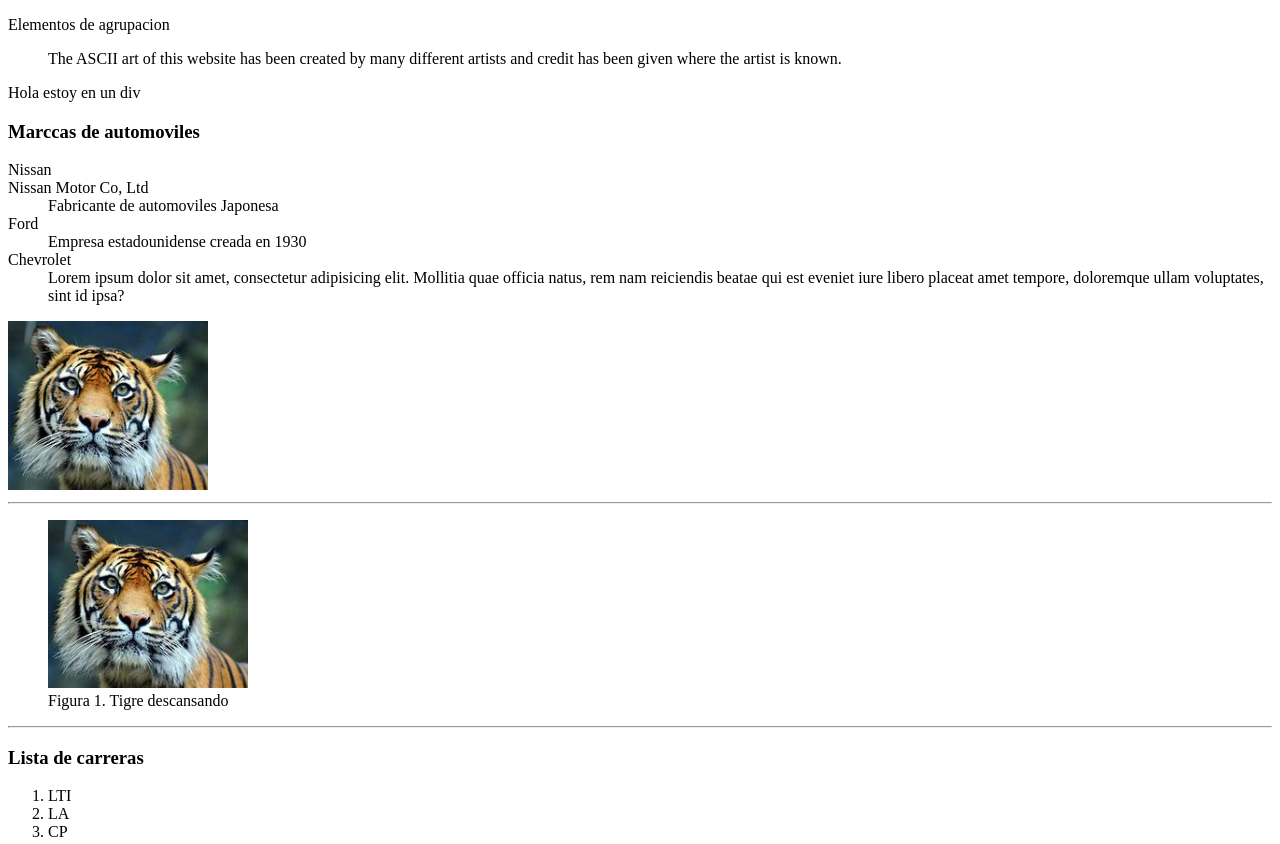
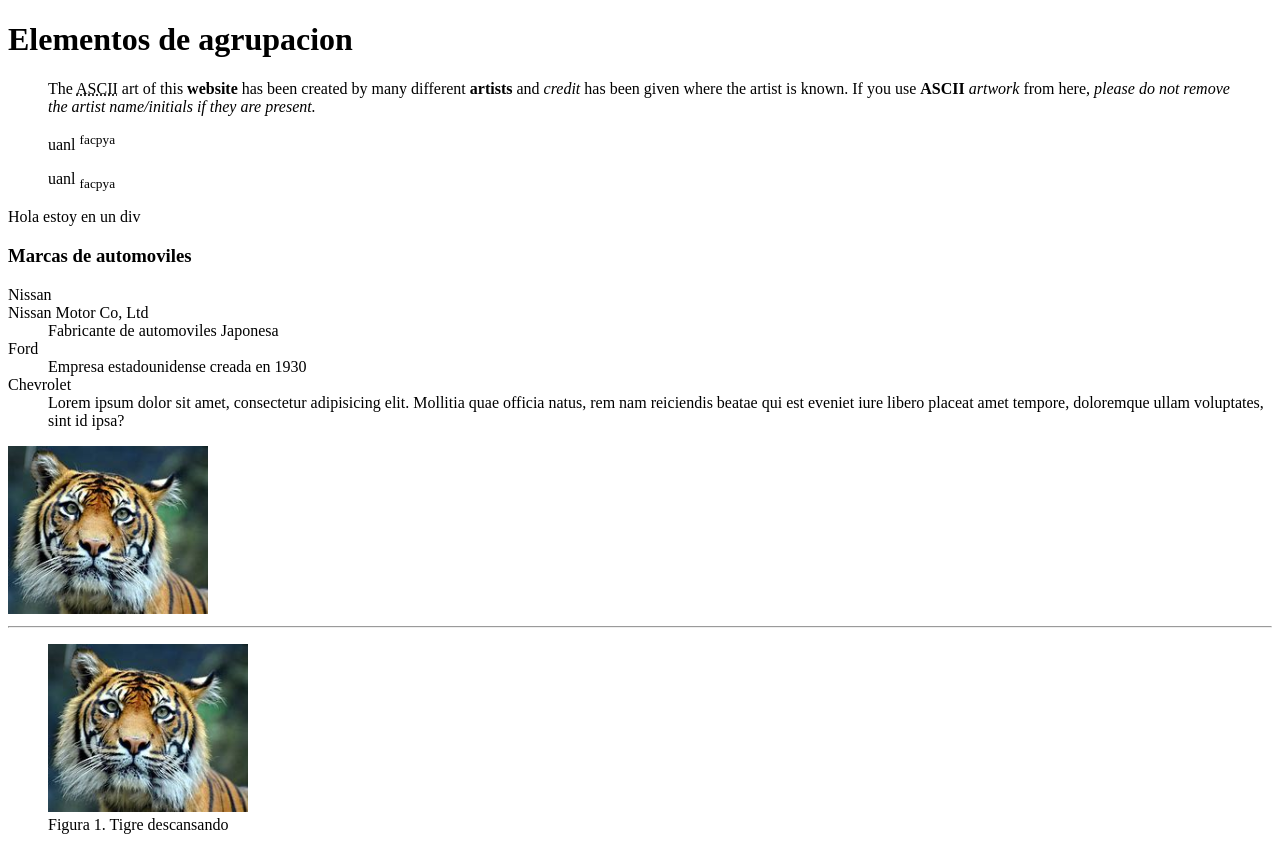
Before and after one commit to AngelCuevasFraire1/w51_9_de_Feb, a plain HTML site: page index.html in a window 1280 px wide. Shown: the top 844 px of the page. Drawn offline with Linux system fonts and the light colour scheme.

Commit message:
etiquetas de texto

```diff
--- a/index.html
+++ b/index.html
@@ -7,7 +7,7 @@
   </head>
   <body>
     <header>
-      <p>Elementos de agrupacion</p>
+      <h1>Elementos de agrupacion</h1>
       <nav></nav>
     </header>
     <!-- Contenido Princcipal-->
@@ -16,9 +16,23 @@
         <!-- Blocckquote-->
         <blockquote cite="https://www.asciiart.eu/">
           <p>
-            The ASCII art of this website has been created by many different
-            artists and credit has been given where the artist is known.
+            The
+            <abbr title="American Standard Code for Information Interchange"
+              >ASCII</abbr
+            >
+            art of this <strong>website</strong> has been created by many
+            different <strong>artists</strong> and <em>credit</em> has been
+            given where the artist is known. If you use <b>ASCII</b> <i>artwork</i> from
+            here, <em>
+                please do not remove the artist name/initials if they are
+                present.
+            </em>
           </p>
+
+          <!-- Superindice-->
+          <p>uanl <sup>facpya</sup></p>
+          <!-- Subindice-->
+          <p>uanl <sub>facpya</sub></p>
         </blockquote>
 
         <!-- div contenedor generico-->
@@ -29,7 +43,7 @@
 
         <!-- Lista de definiciones-->
 
-        <h3>Marccas de automoviles</h3>
+        <h3>Marcas de automoviles</h3>
         <dl>
           <dt>Nissan</dt>
           <dt>Nissan Motor Co, Ltd</dt>
```
